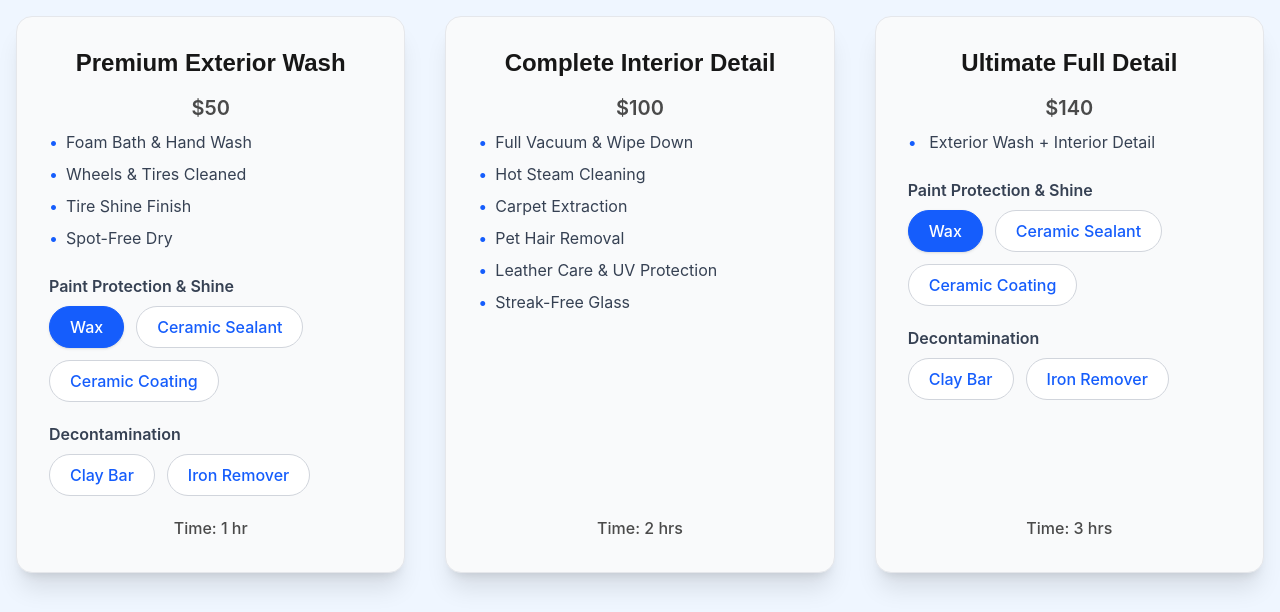
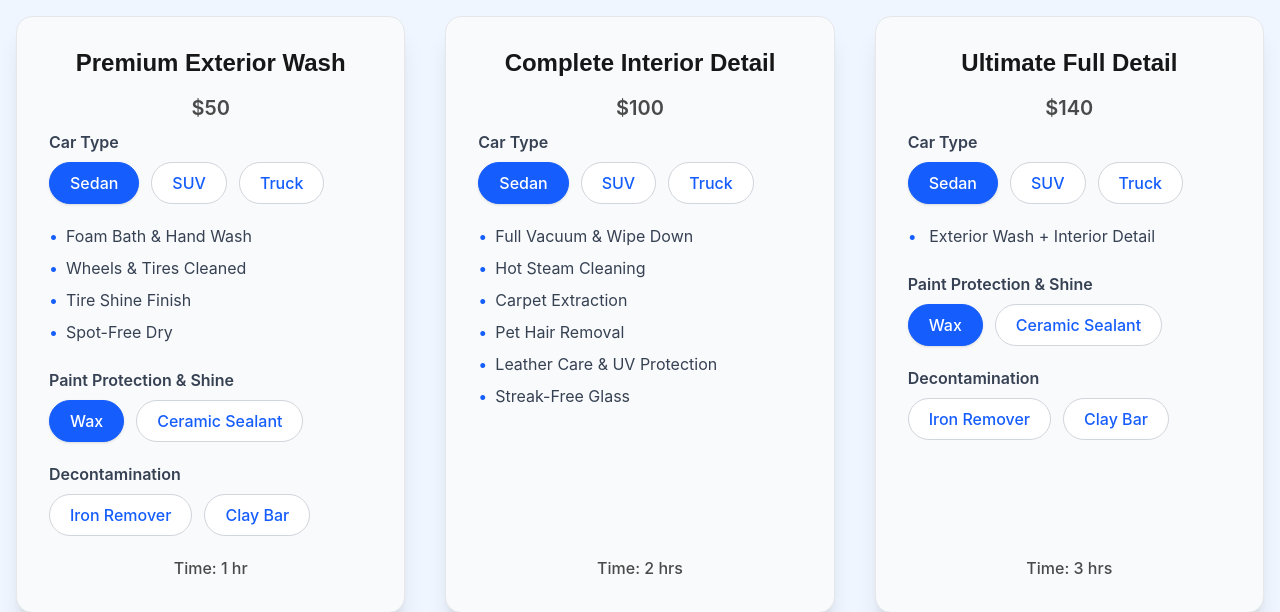
Before and after one commit to Sukhvir-Grewal/wash-labs, a Next.js app: page / in a window 1280 px wide. Shown: the part 1020-1632 px from the top of the page. Built offline with nearby package versions, Linux system fonts and the light colour scheme.

Commit message:
price changes

```diff
--- a/components/Services.js
+++ b/components/Services.js
@@ -10,12 +10,18 @@ import Booking from "./Booking";
 const shineOptions = [
     { label: "Wax", price: 0 },
     { label: "Ceramic Sealant", price: 10 },
-    { label: "Ceramic Coating", price: 20 },
+    // { label: "Ceramic Coating", price: 20 }, // Removed for now
 ];
 
 const deconOptions = [
-    { label: "Clay Bar", price: 10 },
-    { label: "Iron Remover", price: 20 },
+    { label: "Iron Remover", price: 10 },
+    { label: "Clay Bar", price: 15 },
+];
+
+const carTypeOptions = [
+    { label: "Sedan", price: 0 },
+    { label: "SUV", price: 10 },
+    { label: "Truck", price: 20 },
 ];
 
 export default function Services() {
@@ -29,9 +35,17 @@ export default function Services() {
     });
 
     // State for decontamination selection per service (by index)
+    // Now supports multiple selections per service (array of selected options)
     const [deconSelections, setDeconSelections] = useState({
-        0: null, // Premium Exterior Wash
-        2: null, // Ultimate Full Detail
+        0: [],
+        2: [],
+    });
+
+    // State for car type selection per service (by index)
+    const [carTypeSelections, setCarTypeSelections] = useState({
+        0: carTypeOptions[0],
+        1: carTypeOptions[0],
+        2: carTypeOptions[0],
     });
 
     const services = [
@@ -88,21 +102,36 @@ export default function Services() {
 
     // Handle shine selection for a card
     const handleShineChange = (serviceIdx, option) => {
+        // if (option.label === "Ceramic Coating") {
+        //     // Any special logic for Ceramic Coating can be commented here
+        // }
         setShineSelections((prev) => ({
             ...prev,
             [serviceIdx]: option,
         }));
     };
 
-    // Handle decon selection for a card
+    // Handle decon selection for a card (multi-select, toggle)
     const handleDeconChange = (serviceIdx, option) => {
         setDeconSelections((prev) => {
-            // Deselect if already selected
-            if (prev[serviceIdx]?.label === option.label) {
-                return { ...prev, [serviceIdx]: null };
+            const selected = prev[serviceIdx] || [];
+            const exists = selected.find((o) => o.label === option.label);
+            let updated;
+            if (exists) {
+                updated = selected.filter((o) => o.label !== option.label);
+            } else {
+                updated = [...selected, option];
             }
-            return { ...prev, [serviceIdx]: option };
+            return { ...prev, [serviceIdx]: updated };
         });
+    };
+
+    // Handle car type selection for a card
+    const handleCarTypeChange = (serviceIdx, option) => {
+        setCarTypeSelections((prev) => ({
+            ...prev,
+            [serviceIdx]: option,
+        }));
     };
 
     return (
@@ -118,13 +147,18 @@ export default function Services() {
                         const shine = service.hasShine
                             ? shineSelections[index] || shineOptions[0]
                             : null;
-                        const decon = service.hasShine
-                            ? deconSelections[index]
-                            : null;
+                        const deconArr = service.hasShine
+                            ? deconSelections[index] || []
+                            : [];
+                        // Calculate decon total, apply -5 if both selected
+                        let deconTotal = deconArr.reduce((sum, o) => sum + o.price, 0);
+                        if (deconArr.length === 2) deconTotal -= 5;
+                        const carType = carTypeSelections[index] || carTypeOptions[0];
                         const totalPrice =
                             service.basePrice +
                             (shine ? shine.price : 0) +
-                            (decon ? decon.price : 0);
+                            deconTotal +
+                            (carType ? carType.price : 0);
 
                         return (
                             <motion.div
@@ -145,6 +179,33 @@ export default function Services() {
                                     <p className="font-semibold mb-2 text-xl text-blue-600">
                                         ${totalPrice}
                                     </p>
+                                    {/* Car Type Selection */}
+                                    <div className="mb-5">
+                                        <div className="text-base font-semibold text-gray-700 mb-2 text-left">
+                                            Car Type
+                                        </div>
+                                        <div className="flex flex-wrap gap-3">
+                                            {carTypeOptions.map((opt) => (
+                                                <button
+                                                    key={opt.label}
+                                                    type="button"
+                                                    onClick={(e) => {
+                                                        e.stopPropagation();
+                                                        handleCarTypeChange(index, opt);
+                                                    }}
+                                                    className={`px-5 py-2 rounded-full border font-medium transition-all
+                                                        ${
+                                                            (carTypeSelections[index]?.label ?? "Sedan") === opt.label
+                                                                ? "bg-blue-600 text-white border-blue-600 shadow"
+                                                                : "bg-white border-gray-300 text-blue-600 hover:bg-blue-50"
+                                                        }
+                                                    `}
+                                                >
+                                                    {opt.label}
+                                                </button>
+                                            ))}
+                                        </div>
+                                    </div>
                                     <ul className="text-left mb-6 space-y-2">
                                         {service.features.map((feature, i) => (
                                             <li key={i}>
@@ -165,6 +226,7 @@ export default function Services() {
                                             </div>
                                             <div className="flex flex-wrap gap-3">
                                                 {shineOptions.map((opt) => (
+                                                    // if (opt.label === "Ceramic Coating") return null; // Not needed, already removed from array
                                                     <button
                                                         key={opt.label}
                                                         type="button"
@@ -200,24 +262,19 @@ export default function Services() {
                                                 Decontamination
                                             </div>
                                             <div className="flex flex-wrap gap-3">
-                                                {deconOptions.map((opt) => (
+                                                {deconOptions.map((opt) => {
+                                                    const selected = !!(deconArr.find((o) => o.label === opt.label));
+                                                    return (
                                                         <button
                                                             key={opt.label}
                                                             type="button"
                                                             onClick={(e) => {
                                                                 e.stopPropagation();
-                                                            handleDeconChange(
-                                                                index,
-                                                                opt
-                                                            );
+                                                                handleDeconChange(index, opt);
                                                             }}
                                                             className={`px-5 py-2 rounded-full border font-medium transition-all
                                                                 ${
-                                                                (deconSelections[
-                                                                    index
-                                                                ]?.label ??
-                                                                    null) ===
-                                                                opt.label
+                                                                    selected
                                                                         ? "bg-blue-600 text-white border-blue-600 shadow"
                                                                         : "bg-white border-gray-300 text-blue-600 hover:bg-blue-50"
                                                                 }
@@ -225,8 +282,14 @@ export default function Services() {
                                                         >
                                                             {opt.label}
                                                         </button>
-                                                ))}
+                                                    );
+                                                })}
                                             </div>
+                                            {deconArr.length === 2 && (
+                                                <div className="text-xs text-blue-600 mt-2 font-semibold">
+                                                    Combo discount applied (-$5)
+                                                </div>
+                                            )}
                                         </div>
                                     )}
                                 </div>
```
Also changed, not shown: styles/globals.css (line endings or trailing spaces). Lines whose indentation alone changed are shown as unchanged.
